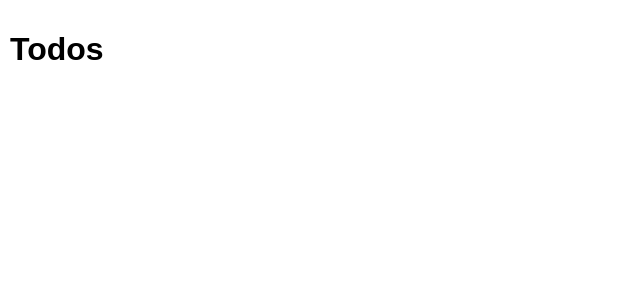
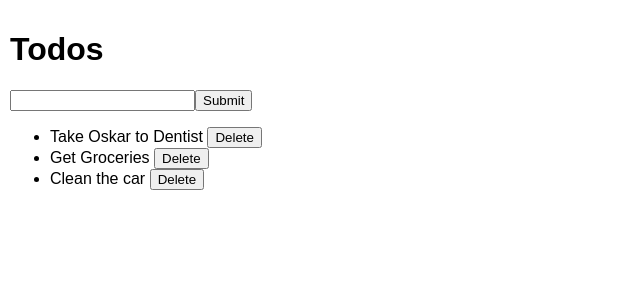
Before and after one commit to pengbits/ap-challenge, a React (Create React App) app in the folder todolist/: page / in a window 1280 px wide. Shown: the top 300 px of the page, without its empty margins (0-640 px from the left). Built offline with nearby package versions, Linux system fonts and the light colour scheme.

Commit message:
iterating over todos and setting the detail from form

```diff
--- a/todolist/src/App.js
+++ b/todolist/src/App.js
@@ -1,10 +1,50 @@
 import './App.css';
+import { useState } from 'react';
 
 function App() {
+
+  const initialTodos = [{
+    text:'Take Oskar to Dentist',
+    id: 1
+  },{
+    text:'Get Groceries',
+    id: 2
+  },{
+    text:'Clean the car',
+    id:3
+  }]
+
+  let [todos,setTodos ]= useState(initialTodos)
+  let [todoDetail,setTodoDetail] = useState('')
+
+  const handleSubmit = e => {
+    e.preventDefault()
+    console.log('handle submit')
+  }
+
+  const handleChangeDetail = e => {
+    const {value} = e.target;
+    setTodoDetail(value)
+  }
+
+  const handleDelete = id => {
+    console.log('delete ' + id)
+  }
+
+
   return (
     <div className="App">
       <h1>Todos</h1>
-      <ul></ul>
+      <form onSubmit={handleSubmit}>
+        <input type="text" name="todoDetail" value={todoDetail} onChange={handleChangeDetail}/>
+        <input type="submit" />
+      </form>
+      <ul>{todos.map(t => {
+        return <li key={t.id}>
+          <span>{t.text}</span>{' '}
+          <button onClick={(e) => handleDelete(t.id)}>Delete</button>
+        </li>
+      })}</ul>
     </div>
   );
 }
```
